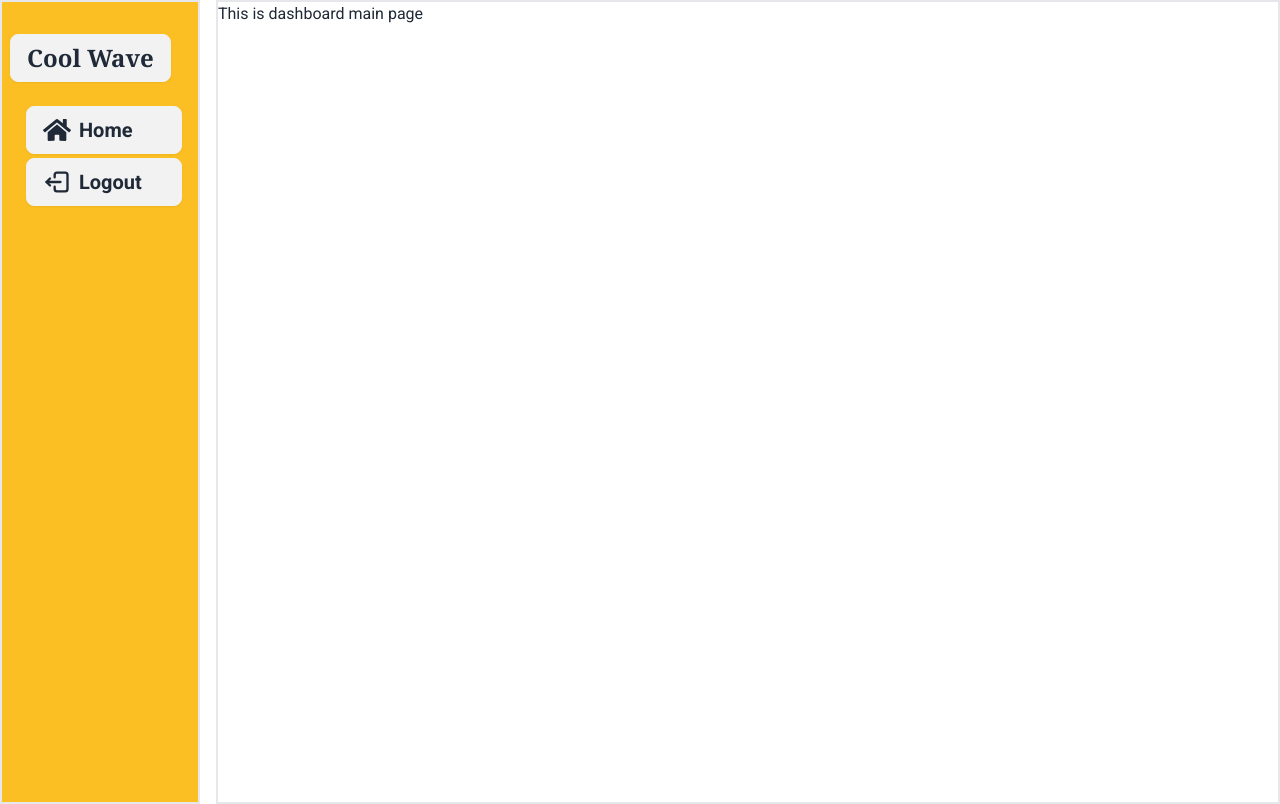
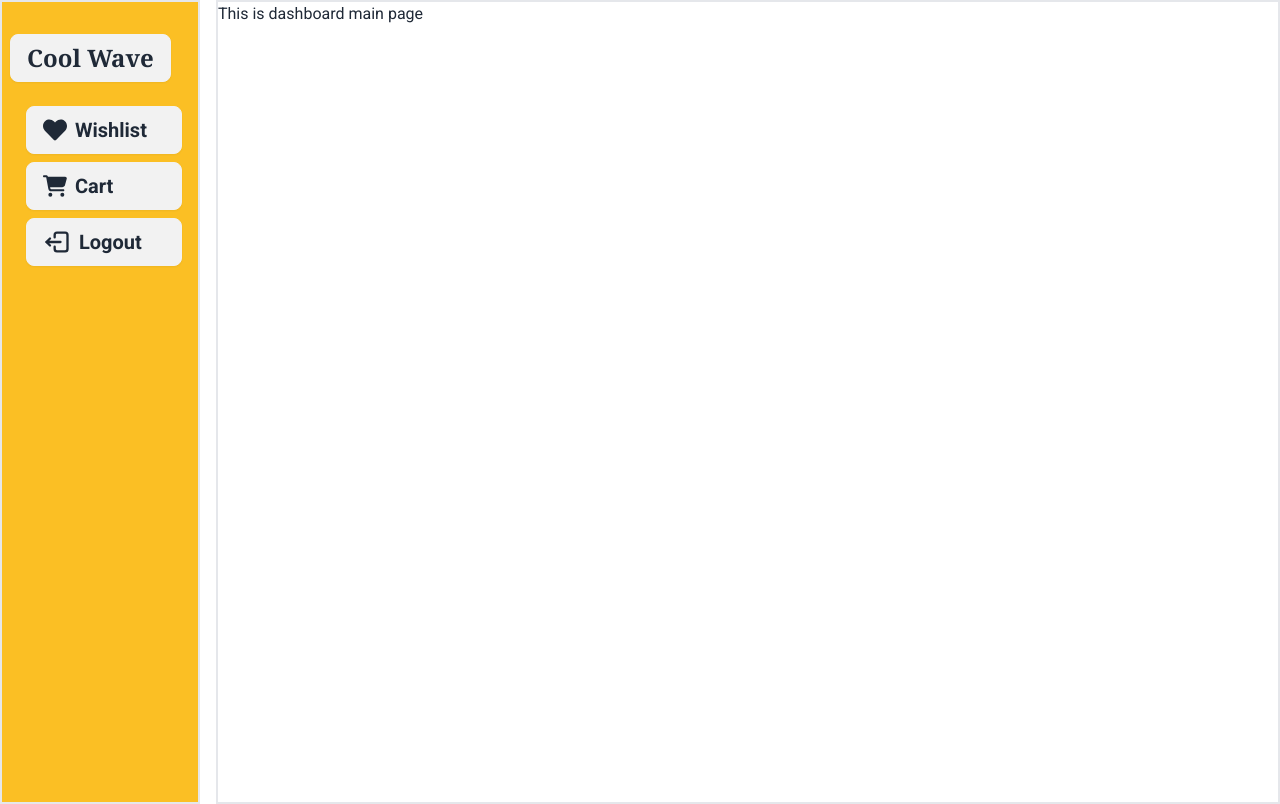
Before and after one commit to Arif-Islam21/coolWave, a React (Vite) app: page /dashboard in a window 1280 px wide. Built offline with nearby package versions, Linux system fonts and the light colour scheme; no server answers.

Commit message:
have to do dynamic

```diff
--- a/src/Hooks/useUser.jsx
+++ b/src/Hooks/useUser.jsx
@@ -3,11 +3,12 @@ import useAxiosCommon from "./useAxiosCommon";
 import { useQuery } from "@tanstack/react-query";
 
 const useUser = () => {
-  const { user } = useAuth();
+  const { user, loading } = useAuth();
   const axiosCommon = useAxiosCommon();
 
   const { data: userData = {} } = useQuery({
-    queryKey: ["userData", user.email],
+    enabled: !loading,
+    queryKey: ["userData", user?.email],
     queryFn: async () => {
       const { data } = await axiosCommon.get(`/user/${user?.email}`);
       return data;
--- a/src/Page/Dashboard/Sidebar.jsx
+++ b/src/Page/Dashboard/Sidebar.jsx
@@ -1,8 +1,28 @@
 import { NavLink } from "react-router-dom";
 import { FaHome } from "react-icons/fa";
 import { TbLogout2 } from "react-icons/tb";
+import useUser from "../../Hooks/useUser";
+import { FaHeart } from "react-icons/fa";
+import { FaCartShopping } from "react-icons/fa6";
 
 const Sidebar = () => {
+  const userData = useUser();
+
+  const buyerLink = [
+    {
+      id: 1,
+      path: "/wishlist",
+      title: "Wishlist",
+      icon: <FaHeart size={24} />,
+    },
+    {
+      id: 2,
+      path: "/cart",
+      title: "Cart",
+      icon: <FaCartShopping size={24} />,
+    },
+  ];
+
   return (
     <div className="min-h-screen h-full pl-2 pt-8 bg-amber-400">
       <NavLink to="/" className="text-2xl btn font-bold font-serif">
@@ -11,11 +31,14 @@ const Sidebar = () => {
       {/* LINKN ITEMS */}
       <div className="my-6 px-4 ">
         <div>
-          <NavLink
-            className={`btn flex items-center justify-start btn-block my-1`}
-          >
-            <FaHome size={28} /> <span className="text-xl">Home</span>
-          </NavLink>
+          {buyerLink.map((item) => (
+            <NavLink
+              key={item.id}
+              className={`btn flex items-center justify-start btn-block my-2`}
+            >
+              {item.icon} <span className="text-xl">{item.title}</span>
+            </NavLink>
+          ))}
         </div>
         <div className="">
           <button className={`btn flex items-center justify-start btn-block`}>
```
